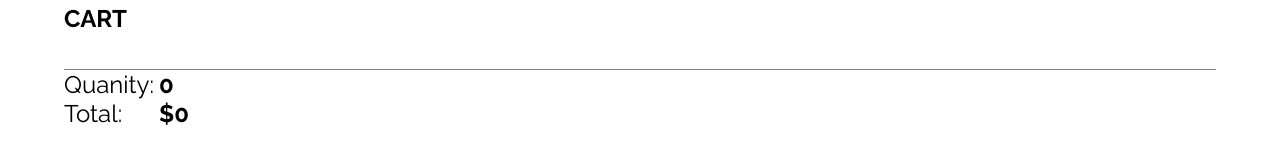
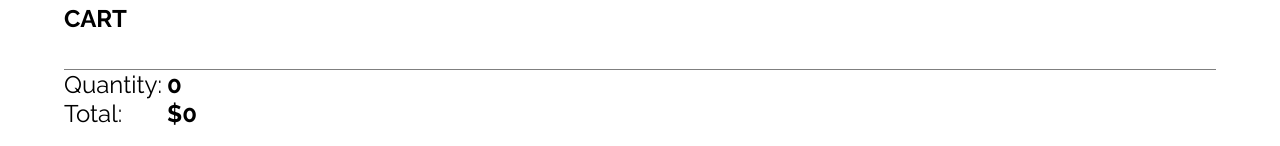
Before and after one commit to Jeyvers/jeyi-adole-jdt-scandiweb, a React (Create React App) app: page /cart in a window 1280 px wide. Shown: the part 156-302 px from the top of the page. Built offline with nearby package versions, Linux system fonts and the light colour scheme.

Commit message:
Final Touches

```diff
--- a/src/Pages/CartPage.js
+++ b/src/Pages/CartPage.js
@@ -11,7 +11,7 @@ export class CartPage extends Component {
 
         <div className='cart-item footer'>
           <div>
-            <p>Quanity:</p>
+            <p>Quantity:</p>
             <p>Total:</p>
           </div>
           <div className='numbers'>
--- a/src/components/CartItem.js
+++ b/src/components/CartItem.js
@@ -161,4 +161,3 @@ export class CartItem extends Component {
 }
 
 export default CartItem;
-// inhospitable environment, low mortility
--- a/src/components/Products.js
+++ b/src/components/Products.js
@@ -7,9 +7,6 @@ import { addItem, calculateTotals } from '../slices/cartSlice';
 import { loadProducts } from '../slices/cartSlice';
 
 export class Products extends Component {
-  componentDidUpdate() {
-    this.props.calculateTotals(this.props.currencyInUse);
-  }
   async componentDidMount() {
     await this.props.getProducts();
     await this.props.loadProducts(this.props.allItems);
```
